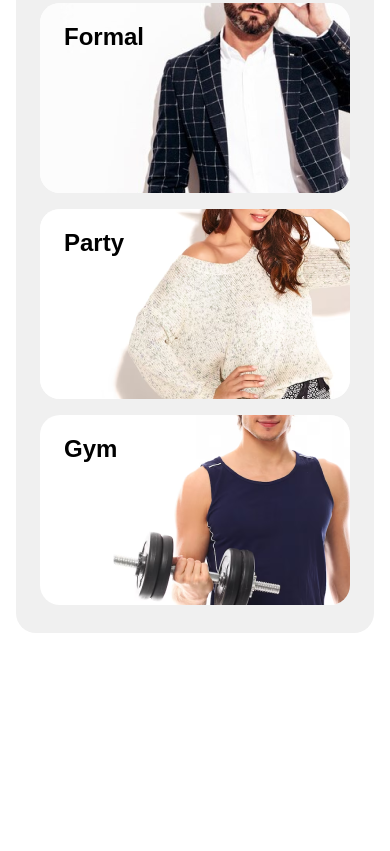
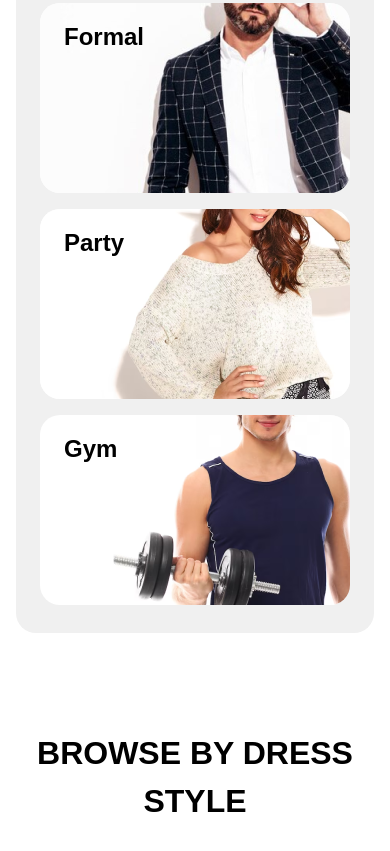
Before and after one commit to asekabtw/shopco, a website: page src/index.html in a window 390 px wide. Shown: the part 2566-3417 px from the top of the page. Before the commit the page ends 3247 px from the top, so only its background shows below. Drawn offline with Linux system fonts and the light colour scheme.

```diff
--- a/src/index.html
+++ b/src/index.html
@@ -378,5 +378,13 @@
       </div>
     </section>
     <!-- end of BROWSE -->
+
+    <!-- REVIEW -->
+    <section class="pt-12">
+      <h1 class="text-[32px] font-extrabold text-center mb-7 uppercase">
+        BROWSE BY dress STYLE
+      </h1>
+    </section>
+    <!-- end of REVIEW -->
   </body>
 </html>
```
Also changed, not shown: src/style.css.
